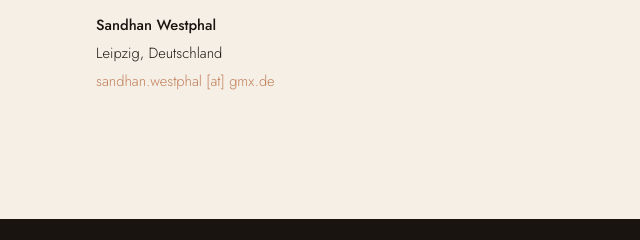
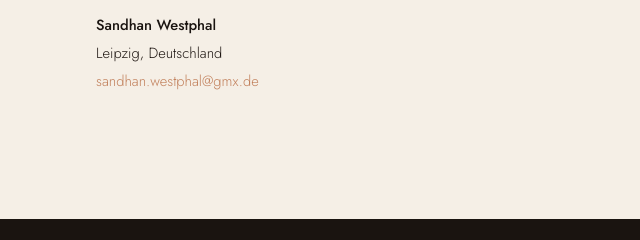
Before and after one commit to skypowergmbh-dot/sandhan, a plain HTML site: page index.html in a window 1280 px wide. Shown: the part 3704-3944 px from the top of the page, 0-640 px from the left. Drawn offline with nearby package versions, Linux system fonts and the light colour scheme.

Commit message:
Fix email format in index.html

```diff
--- a/index.html
+++ b/index.html
@@ -207,7 +207,7 @@ footer a:hover{color:var(--terracotta)}
       <p style="margin-top:1.5rem">
         <strong style="color:var(--deep);font-weight:500">Sandhan Westphal</strong><br>
         Leipzig, Deutschland<br>
-        <span style="color:var(--terracotta)">sandhan.westphal [at] gmx.de</span>
+        <span style="color:var(--terracotta)">sandhan.westphal@gmx.de</span>
       </p>
     </div>
   </div>
```
